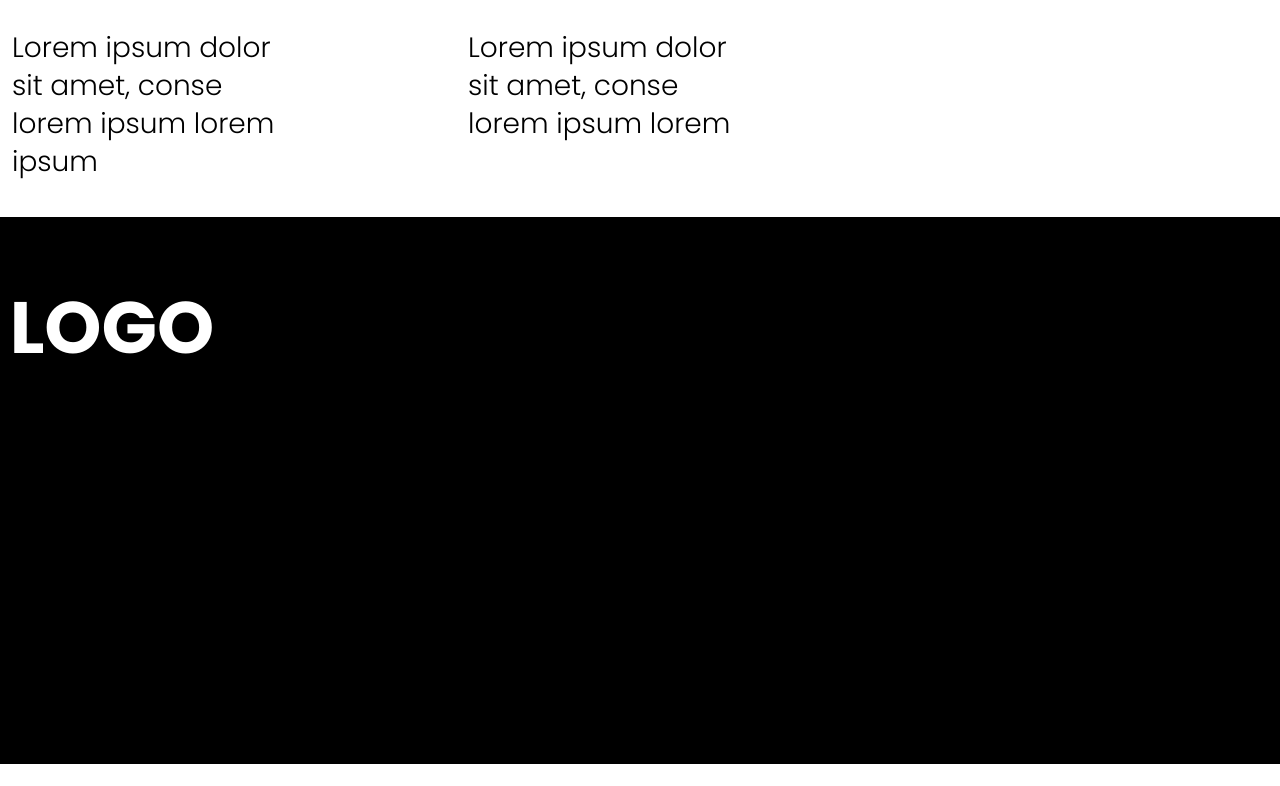
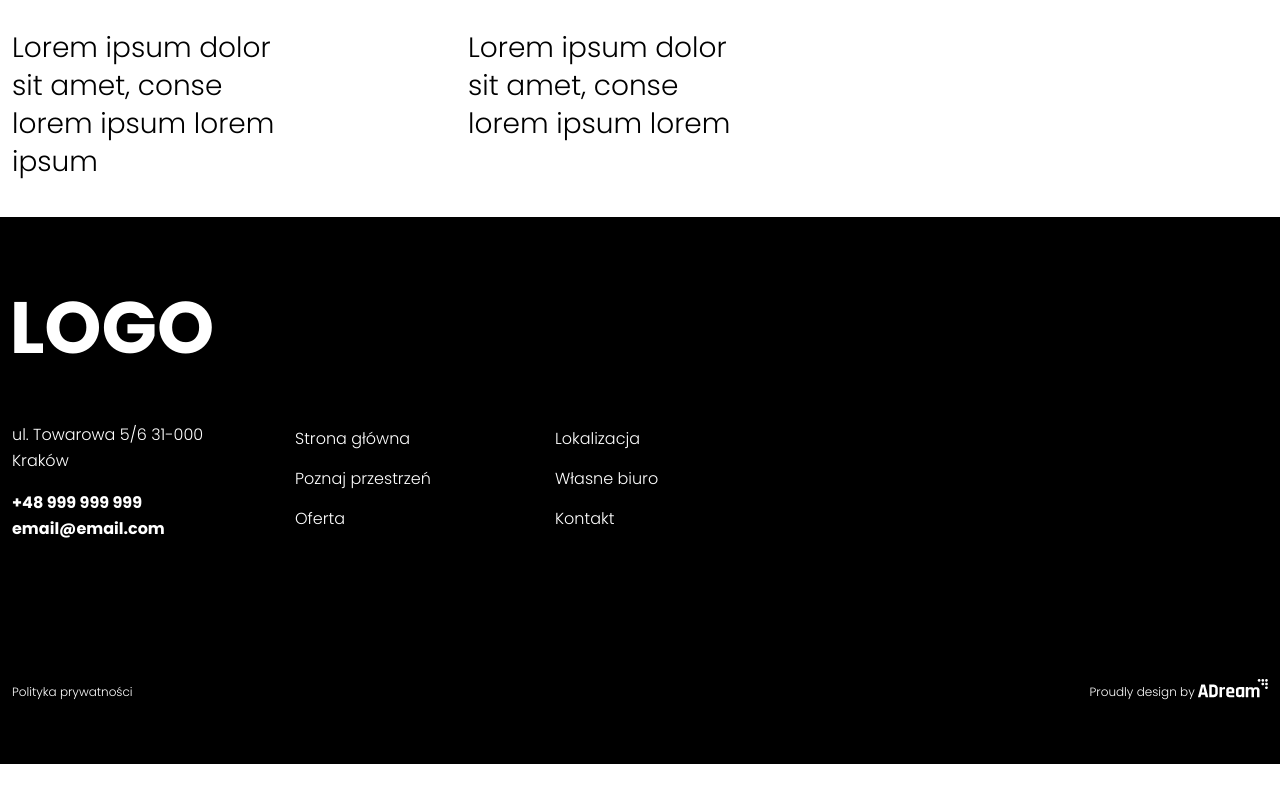
Before and after one commit to MarcinSkowronek27/ADream_task, a website: page index.html in a window 1280 px wide. Shown: the part 3714-4500 px from the top of the page. Drawn offline with nearby package versions, Linux system fonts and the light colour scheme; a web font is replaced by a local one.

Commit message:
Done footer section

```diff
--- a/index.html
+++ b/index.html
@@ -238,6 +238,32 @@
           </text>
         </svg>
       </div>
+      <div class="wrapperContact">
+        <div class="contactBox">
+          <p>
+            ul. Towarowa 5/6
+            31-000 Kraków
+          </p>
+          <p>
+            +48 999 999 999
+            email@email.com
+          </p>
+        </div>
+        <div class="navFooter">
+          <ul>
+            <li>Strona główna</li>
+            <li>Lokalizacja</li>
+            <li>Poznaj przestrzeń</li>
+            <li>Własne biuro</li>
+            <li>Oferta</li>
+            <li>Kontakt</li>
+          </ul>
+        </div>
+      </div>
+      <div class="policy">
+        <p>Polityka prywatności</p>
+        <p>Proudly design by <img src="/images/logo_adream.png" alt="logo_ADream"></p>
+      </div>
     </div>
   </section>
   <!--
--- a/sass/style.scss
+++ b/sass/style.scss
@@ -505,10 +505,12 @@ svg .arrowRight {
 .footer {
   height: 547px;
   background-color: var(--unnamed-color-000000);
+  position: relative;
   .container {
     position: relative;
     display: flex;
     max-width: 1612px;
+    flex-direction: column;
   }
   .logoBox {
     width: 250px;
@@ -523,6 +525,22 @@ svg .arrowRight {
       font-weight: 700;
     }
   }
+  .contactBox {
+    width: 200px;
+    // margin-top: 50px;
+    p {
+      font: var(--unnamed-font-style-normal) normal var(--unnamed-font-weight-normal) 16px/26px
+        var(--unnamed-font-family-poppins);
+      letter-spacing: var(--unnamed-character-spacing-0);
+      text-align: left;
+      letter-spacing: 0px;
+      color: #ffffff;
+    }
+    p:nth-last-child(1) {
+      font: var(--unnamed-font-style-normal) normal var(--unnamed-font-weight-bold) 16px/26px
+        var(--unnamed-font-family-poppins);
+    }
+  }
 }
 
 .patternFooter {
@@ -534,6 +552,63 @@ svg .arrowRight {
   right: 175px;
 }
 
+.wrapperContact {
+  display: flex;
+  margin-top: 50px;
+  justify-content: space-between;
+  flex-direction: row;
+}
+.navFooter {
+  margin-right: 400px;
+  ul {
+    font: var(--unnamed-font-style-normal) normal var(--unnamed-font-weight-normal) 16px /
+      var(--unnamed-line-spacing-28) var(--unnamed-font-family-poppins);
+    letter-spacing: var(--unnamed-character-spacing-0);
+    text-align: left;
+    color: #ffffff;
+    opacity: 1;
+    list-style: none;
+    display: flex;
+    flex-direction: row;
+    flex-wrap: wrap;
+    height: 120px;
+    padding-left: 0;
+    width: 576px;
+    li {
+      letter-spacing: 0;
+      text-align: left;
+      color: #ffffff;
+      opacity: 1;
+      list-style: none;
+      width: 160px;
+      border: solid black;
+      justify-content: center;
+      margin-right: 100px;
+    }
+  }
+}
+
+.policy {
+  font: var(--unnamed-font-style-normal) normal var(--unnamed-font-weight-normal) 12px / var(--unnamed-line-spacing-28)
+    var(--unnamed-font-family-poppins);
+  letter-spacing: var(--unnamed-character-spacing-0);
+  text-align: left;
+  color: #ffffff;
+  opacity: 1;
+  display: flex;
+  justify-content: space-between;
+  flex-direction: row;
+  flex-wrap: wrap;
+  align-items: center;
+  margin-top: 120px;
+  p {
+    margin: 0;
+  }
+  img {
+    margin-bottom: 8px;
+  }
+}
+
 @media (min-width: 1400px) {
   .servicesSection .services {
     max-width: 1612px;
```
Also changed, not shown: css/style.css, images/logo_adream.png (added), 1 other file.
